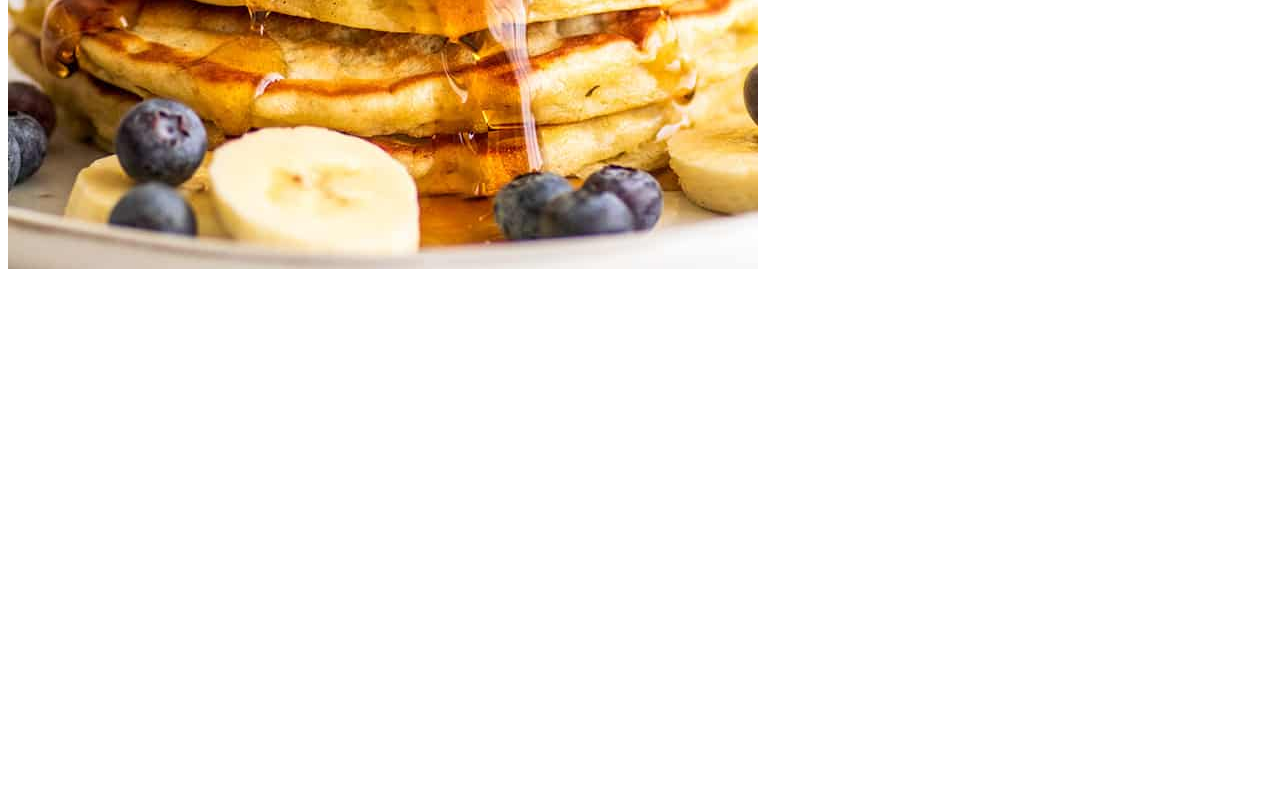
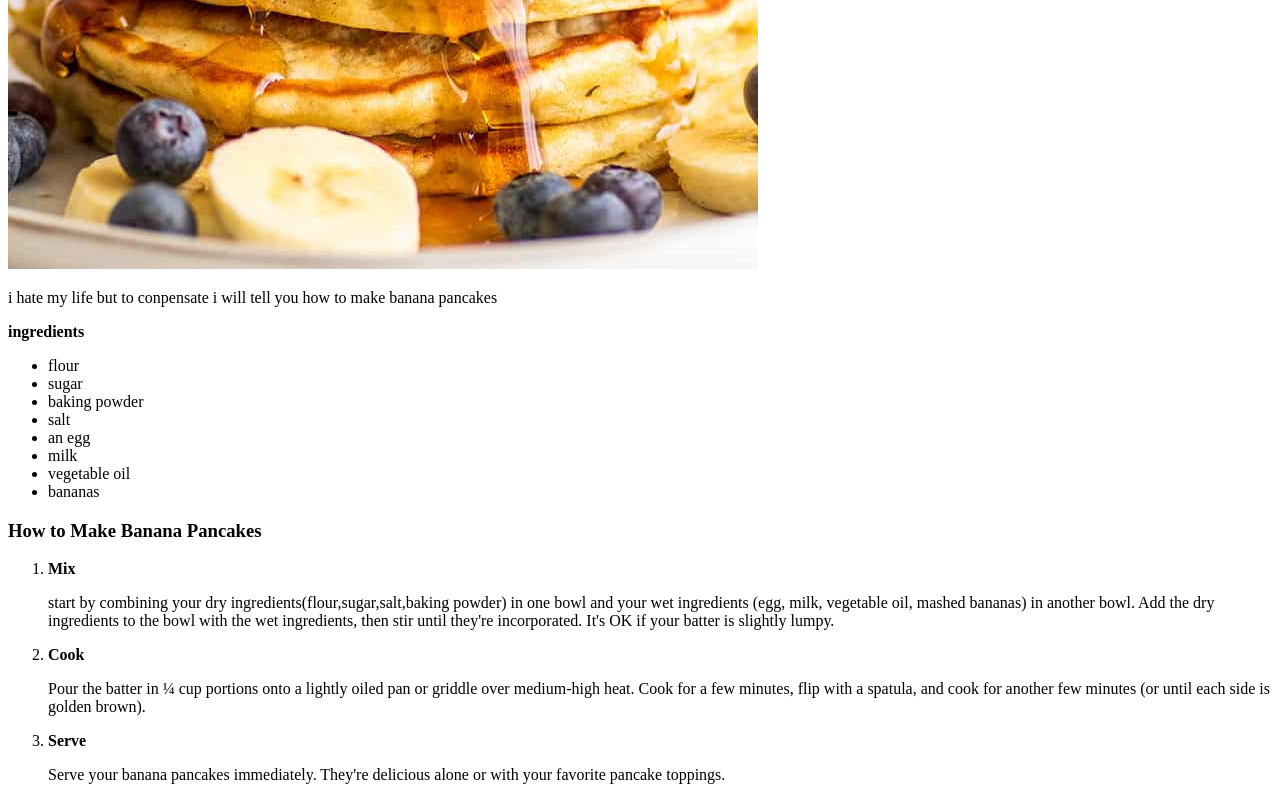
Before and after one commit to vrenee0/cookbook, a plain HTML site: page recipies/bananapancakes.html in a window 1280 px wide. Shown: the part 561-1361 px from the top of the page. Before the commit the page ends 842 px from the top, so only its background shows below. Drawn offline with Linux system fonts and the light colour scheme.

Commit message:
create banana pancakes page

```diff
--- a/recipies/bananapancakes.html
+++ b/recipies/bananapancakes.html
@@ -7,5 +7,32 @@
     <body>
         <h1>Banana pancakes</h1>
         <img src="../images/bananapancakes.jpg" alt="banana pancakes">
+
+        <p>i hate my life but to conpensate i will tell you how to make banana pancakes</p>
+
+        <strong>ingredients</strong>
+        <ul>
+            <li>flour</li>
+            <li>sugar</li>
+            <li>baking powder</li>
+            <li>salt</li>
+            <li>an egg</li>
+            <li>milk</li>
+            <li>vegetable oil</li>
+            <li>bananas</li>
+       </ul>
+
+            <h3>How to Make Banana Pancakes</h3>
+            <p>
+                <ol>
+                    <li><strong>Mix</strong> </li>
+                        <p> start by combining your dry ingredients(flour,sugar,salt,baking powder) in one bowl and your wet ingredients (egg, milk, vegetable oil, mashed bananas) in another bowl. Add the dry ingredients to the bowl with the wet ingredients, then stir until they're incorporated. It's OK if your batter is slightly lumpy. </p>
+                   <li><strong>Cook</strong></li>
+                        <p>Pour the batter in ¼ cup portions onto a lightly oiled pan or griddle over medium-high heat. Cook for a few minutes, flip with a spatula, and cook for another few minutes (or until each side is golden brown). </p>
+                    <li><strong>Serve</strong></li>
+                        <p>Serve your banana pancakes immediately. They're delicious alone or with your favorite pancake toppings. </p>
+                 </ol>
+            </p>
+
     </body>
 </html>
```
Also changed, not shown: index.html (+2 -2 lines), recipies/chocolatechipcookies.html (+12 -0 lines), images/chocolatechipcookies.jpg (added).
